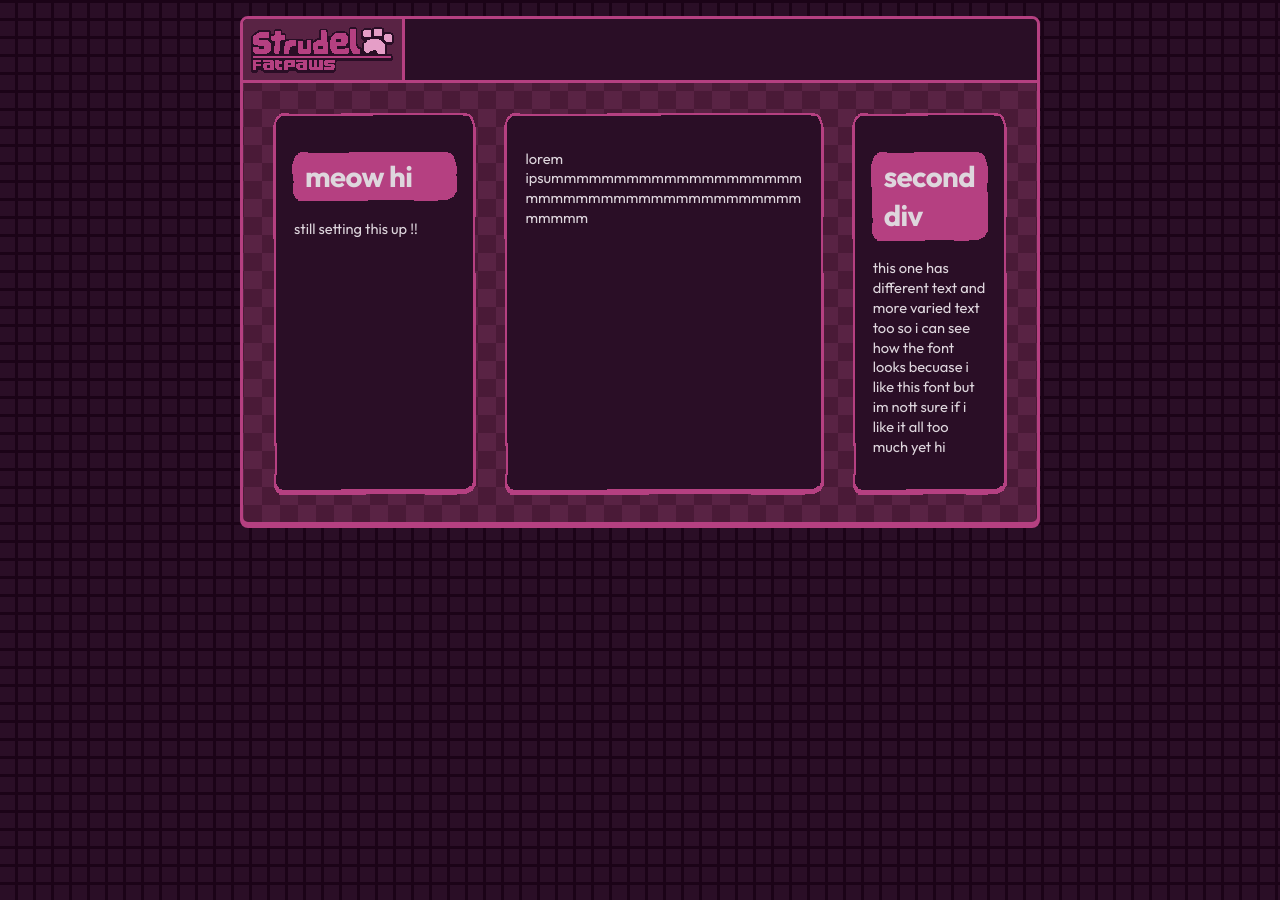
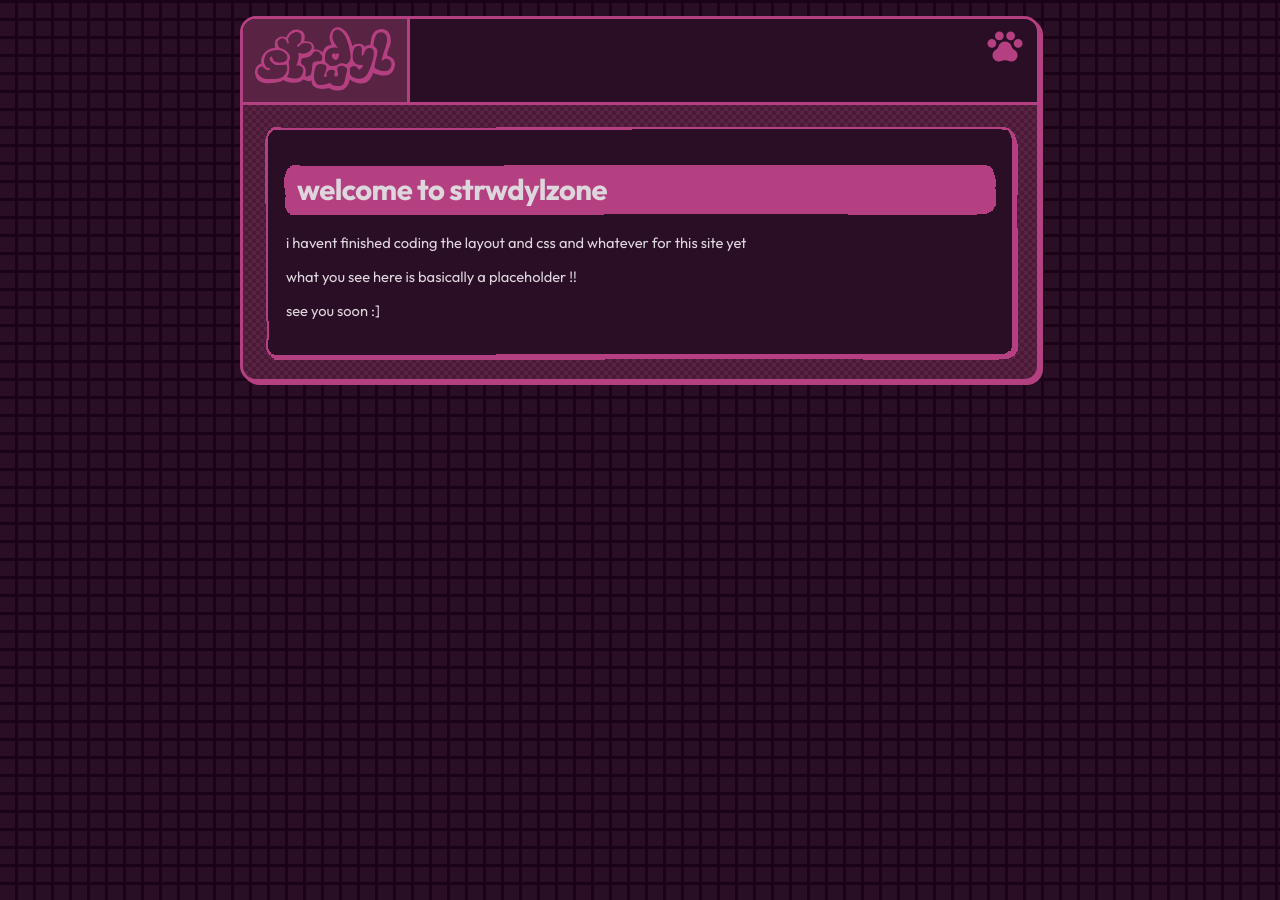
Before and after one commit to strudelfatpaws/strudelfatpaws.github.io, a Jekyll site: the page built from index.md, in a window 1280 px wide. Built offline with Jekyll 4.4.1, drawn with Linux system fonts in a browser that asks for light colours; some web fonts are replaced; our own code applies the rules of GitHub Pages for plain Markdown files.

Commit message:
so cool so cool

```diff
--- a/_config.yml
+++ b/_config.yml
@@ -10,7 +10,7 @@ defaults:
     scope:
       path: "*.md"
     values:
-      layout: "markdown"
+      layout: "default"
 
 sass:
     style: compressed
--- a/_includes/header.html
+++ b/_includes/header.html
@@ -1 +1,8 @@
-<header><a href="/"><img src="/assets/img/fatpaws_logo.png"></a></header>
+<header>
+    <a href="/" class="logo">
+        <svg height="64" width="140" viewBox="0 0 291 132">
+            <use xlink:href="/assets/img/logo.svg#logo" href="/assets/img/logo.svg#logo"></use>
+        </svg>
+    </a>
+    <i class="ph-fill ph-paw-print"></i>
+</header>
--- a/_layouts/default.html
+++ b/_layouts/default.html
@@ -10,6 +10,17 @@
         <link href="https://cdn.jsdelivr.net/npm/normalize.css@8.0.1/normalize.css" rel="stylesheet" type="text/css" media="all">
         <link rel="stylesheet" href="/assets/css/main.css">
         <meta name="viewport" content="width=device-width, initial-scale=1.0">
+
+        <link
+            rel="stylesheet"
+            type="text/css"
+            href="https://cdn.jsdelivr.net/npm/@phosphor-icons/web@2.1.1/src/regular/style.css"
+        />
+        <link
+            rel="stylesheet"
+            type="text/css"
+            href="https://cdn.jsdelivr.net/npm/@phosphor-icons/web@2.1.1/src/fill/style.css"
+        />
 
         {% if page.embed %}
         <meta property="og:type" content="website">
@@ -28,9 +39,9 @@
     <body>
         <div id="container">
             {%  include header.html %}
-            <div class="grid">
+            <main>
                 {{ content }}
-            </div>
+            </main>
         </div>
     </body>
 </html>
--- a/_layouts/markdown.html
+++ /dev/null
@@ -1,5 +0,0 @@
----
-layout: default
----
-
-<main style="grid-area:1/1/1/7">{{content}}</main>
--- a/_sass/main.scss
+++ b/_sass/main.scss
@@ -2,6 +2,7 @@
 @import "_functions";
 
 @import url('https://fonts.googleapis.com/css2?family=Outfit:wght@100..900&display=swap');
+@import url('https://fonts.googleapis.com/css2?family=Cherry+Bomb+One&display=swap');
 
 *, *::after, *::before {
     box-sizing: border-box;
@@ -54,57 +55,59 @@ body {
 
     margin: w(2) auto;
 
-    @include grid-bg(36px, $c-grid, $c-main);
+    @include grid-bg(8px, $c-grid, $c-main);
 
     border: $border;
     margin-top: w(2);
     overflow:hidden;
-    border-radius: w(1);
+    border-radius: w(2);
 
-    box-shadow: 0px 3px 0px $c-border;
+    box-shadow: 3px 3px 0px $c-border;
 }
 
 main {
-    filter: drop-shadow(0px 3px 0px $c-border);
+    filter: drop-shadow(3px 3px 0px $c-border);
     @include baba-border;
     padding: w(2);
+    margin: w(3)
 }
 
 header {
-    $_h: 64px;
     $_p: 8px;
 
     margin-bottom: w(2);
     width: 100%;
-    height: $_h;
     border-bottom: $border;
     background-color: $c-bg;
     & a {
         display:inline-block;
         padding: $_p;
         background: $c-main;
-        background-size: cover;
         border-right: $border;
-        max-height: 100%;
-        &:hover {
-            filter:brightness(120%)
+        & svg {
+            vertical-align: sub;
+            margin:0 4px;
+            color: $c-border;
+            transition-duration: 0.2s;
+            filter: drop-shadow(0px 0px 0px transparent);
+            transform: none;
         }
-
-        & img {
-
-        max-width: 100%;
-        max-height: $_h - ($_p * 2) - 2px;
+        &:hover svg {
+            color: $c-light;
+            filter: drop-shadow(4px 4px 0px $c-bg);
+            transform: translate(-1px, -1px);
         }
     }
-}
 
-.grid {
-    $_g: w(4);
-    margin: $_g;
-    display: grid;
-    grid-template-columns: repeat(6, 1fr);
-    grid-template-rows: auto;
-    gap:$_g;
+    & .ph-paw-print::before {
+        margin-left: auto;
+        display: inline-block;
+        position: absolute;
+        right: w(1.5);
+        top: w(1);
+        color: #b54081;
+        font-size: 40px;
+    }
 }
 
 a {
@@ -114,8 +117,23 @@ a {
         text-decoration: underline;
     }
 }
+
 h1 {
     @include baba-border("border-inv.gif");
     letter-spacing: -0.03ch;
     padding: 0 w(1);
 }
+
+
+.logo {
+    font-size: 2em;
+    font-weight: 900;
+    & span {
+        $amt: 0.35;
+        letter-spacing: -1ch * $amt;
+        margin-right: 1ch * $amt;
+    }
+    &:hover {
+        text-decoration: none;
+    }
+}
--- a/index.html
+++ /dev/null
@@ -1,17 +0,0 @@
----
----
-
-
-<main style="grid-area: 1/1/3/3;">
-    <h1>meow hi</h1>
-    <p>still setting this up !!</p>
-</main>
-
-<main style="grid-area: 1/3/3/6;">
-    <p>lorem ipsummmmmmmmmmmmmmmmmmmmmmmmmmmmmmmmmmmmmmmmmmmmmmm</p>
-</main>
-
-<main style="grid-area: 1/6/3/7;">
-    <h1>second div</h1>
-    <p>this one has different text and more varied text too so i can see how the font looks becuase i like this font but im nott sure if i like it all too much yet hi</p>
-</main>
--- /dev/null
+++ b/index.md
@@ -0,0 +1,10 @@
+---
+---
+
+# welcome to strwdylzone
+
+i havent finished coding the layout and css and whatever for this site yet
+
+what you see here is basically a placeholder !!
+
+see you soon :]
```
Also changed, not shown: assets/img/fatpaws_logo.png (deleted), assets/img/logo.svg (added).
